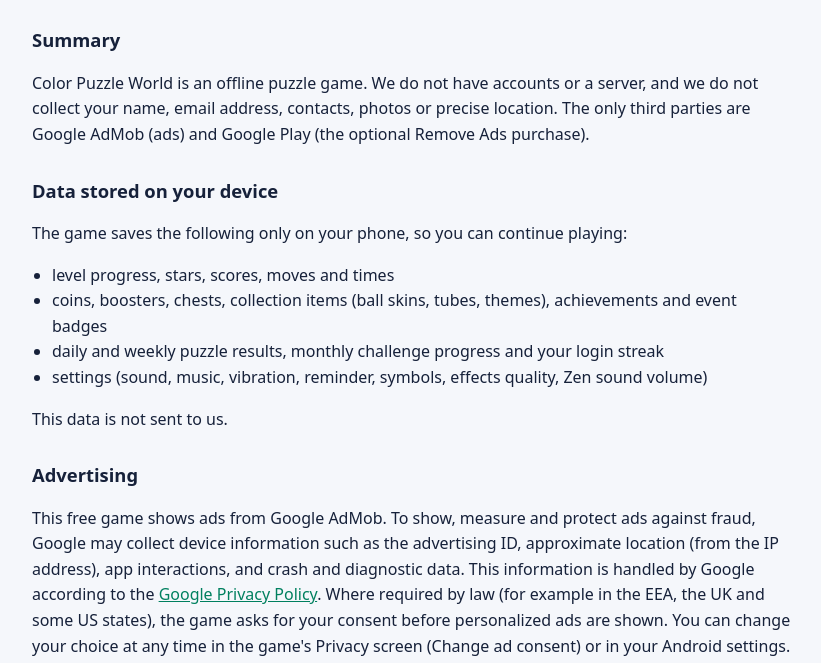
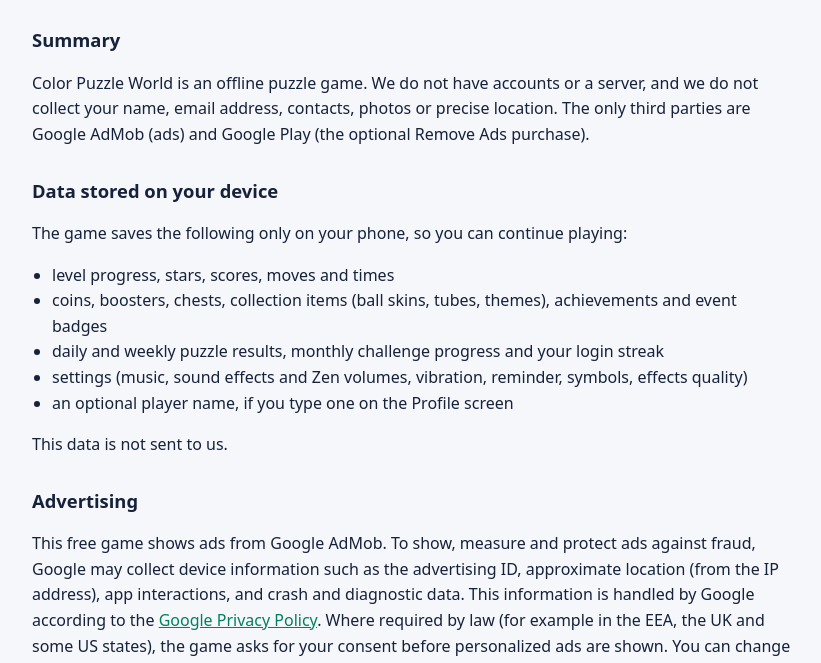
Before and after one commit to sortjoygame/sortjoygame.github.io, a plain HTML site: page privacy.html in a window 1280 px wide. Shown: the part 130-793 px from the top of the page, without its empty margins (228-1049 px from the left). Drawn offline with Linux system fonts and the light colour scheme.

Commit message:
Update settings list in privacy.html

```diff
--- a/privacy.html
+++ b/privacy.html
@@ -28,7 +28,8 @@
   <li>level progress, stars, scores, moves and times</li>
   <li>coins, boosters, chests, collection items (ball skins, tubes, themes), achievements and event badges</li>
   <li>daily and weekly puzzle results, monthly challenge progress and your login streak</li>
-  <li>settings (sound, music, vibration, reminder, symbols, effects quality, Zen sound volume)</li>
+  <li>settings (music, sound effects and Zen volumes, vibration, reminder, symbols, effects quality)</li>
+  <li>an optional player name, if you type one on the Profile screen</li>
 </ul>
 <p>This data is not sent to us.</p>
 
```
